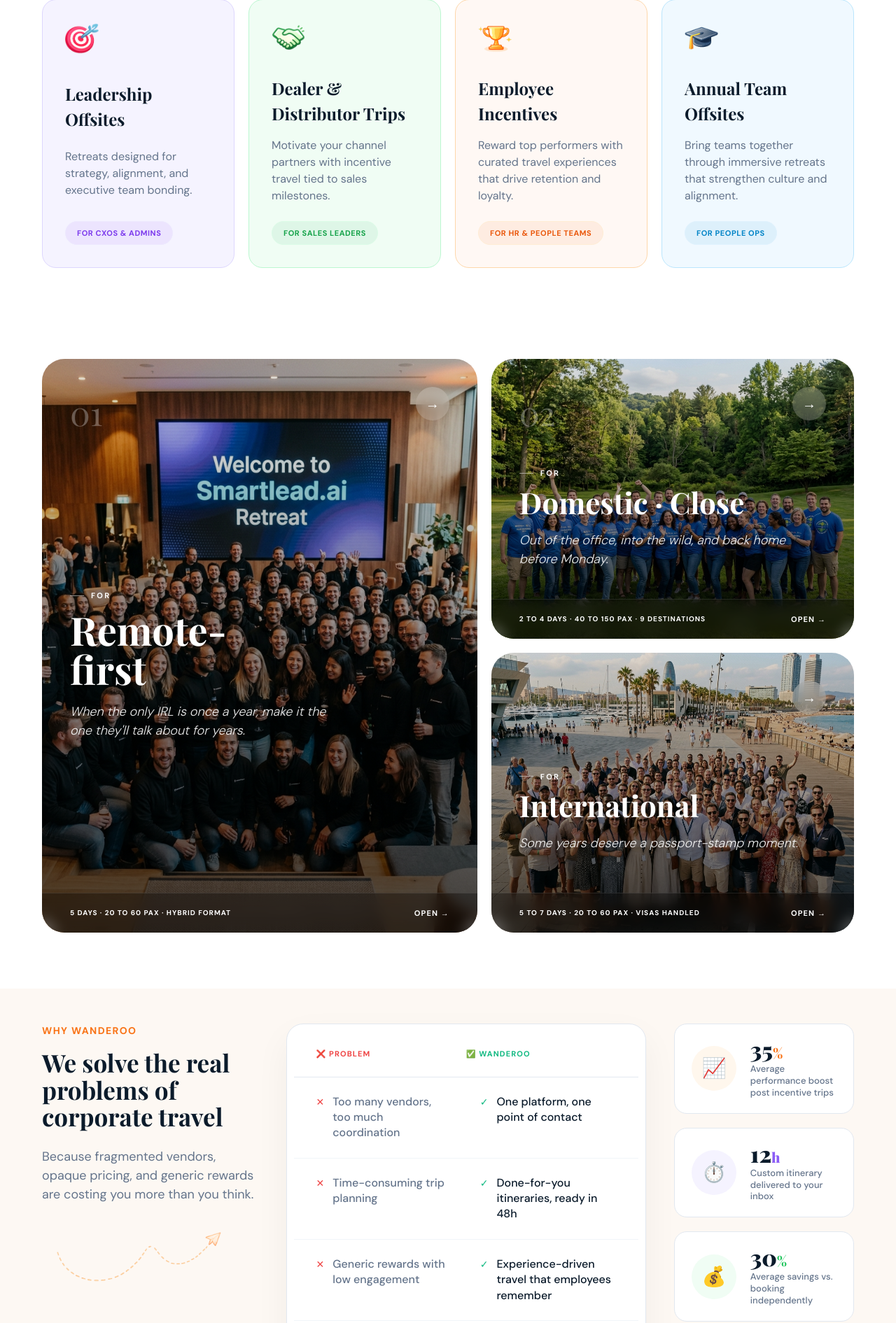
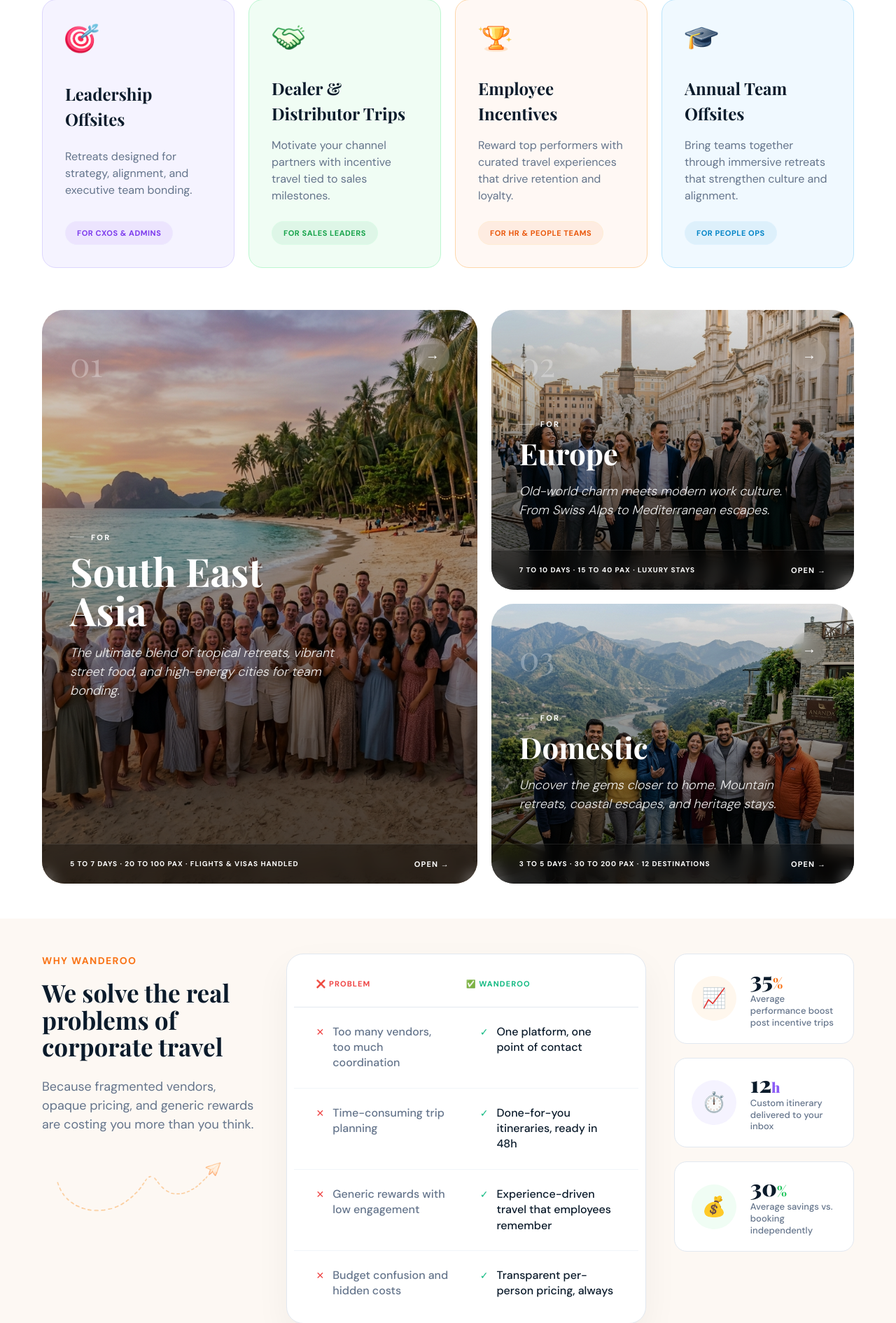
Before and after one commit to Sachinsagarmishra/wanderoo2.0, a PHP site: page / in a window 1280 px wide. Shown: the part 905-2796 px from the top of the page at 70% size. Run offline with PHP 8.4, Linux system fonts and the light colour scheme.

Commit message:
Update Category Grid to South East Asia, Europe, and Domestic with realistic team retreat images and relevant content

```diff
--- a/assets/css/style.css
+++ b/assets/css/style.css
@@ -1260,7 +1260,7 @@ p {
 
 /* ── CATEGORY GRID ── */
 .category-section {
-    padding: 80px 60px;
+    padding: 10px 60px 50px 60px;
     background: #FFFFFF;
 }
 
@@ -1300,11 +1300,13 @@ p {
 .cat-overlay {
     position: absolute;
     inset: 0;
-    background: linear-gradient(180deg, rgba(0,0,0,0.1) 0%, rgba(0,0,0,0.7) 100%);
+    background: linear-gradient(180deg, rgba(0, 0, 0, 0.1) 0%, rgba(0, 0, 0, 0.7) 100%);
     z-index: 1;
 }
 
-.cat-header-top, .cat-body, .cat-footer {
+.cat-header-top,
+.cat-body,
+.cat-footer {
     position: relative;
     z-index: 2;
 }
--- a/index.php
+++ b/index.php
@@ -112,8 +112,8 @@ include_once 'includes/header.php';
     <!-- WORKATION CATEGORIES GRID -->
     <section class="category-section" id="destinations">
         <div class="category-grid">
-            <!-- 01 REMOTE FIRST (Large Card) -->
-            <div class="cat-card cat-large" style="background-image: url('assets/img/cat-remote.png');">
+            <!-- 01 SOUTH EAST ASIA (Large Card) -->
+            <div class="cat-card cat-large" style="background-image: url('assets/img/cat-sea.png');">
                 <div class="cat-overlay"></div>
                 <div class="cat-header-top">
                     <div class="cat-index">01</div>
@@ -121,18 +121,18 @@ include_once 'includes/header.php';
                 </div>
                 <div class="cat-body">
                     <div class="cat-label">FOR</div>
-                    <h2 class="cat-title">Remote-<br>first</h2>
-                    <p class="cat-desc">When the only IRL is once a year, make it the one they'll talk about for years.</p>
+                    <h2 class="cat-title">South East<br>Asia</h2>
+                    <p class="cat-desc">The ultimate blend of tropical retreats, vibrant street food, and high-energy cities for team bonding.</p>
                 </div>
                 <div class="cat-footer">
-                    <div class="cat-meta">5 DAYS · 20 TO 60 PAX · HYBRID FORMAT</div>
+                    <div class="cat-meta">5 TO 7 DAYS · 20 TO 100 PAX · FLIGHTS & VISAS HANDLED</div>
                     <a href="#" class="cat-open">OPEN →</a>
                 </div>
             </div>
 
             <div class="cat-right-stack">
-                <!-- 02 DOMESTIC CLOSE (Small Card) -->
-                <div class="cat-card cat-small" style="background-image: url('assets/img/cat-domestic.png');">
+                <!-- 02 EUROPE (Small Card) -->
+                <div class="cat-card cat-small" style="background-image: url('assets/img/cat-europe.png');">
                     <div class="cat-overlay"></div>
                     <div class="cat-header-top">
                         <div class="cat-index">02</div>
@@ -140,17 +140,17 @@ include_once 'includes/header.php';
                     </div>
                     <div class="cat-body">
                         <div class="cat-label">FOR</div>
-                        <h2 class="cat-title">Domestic · Close</h2>
-                        <p class="cat-desc">Out of the office, into the wild, and back home before Monday.</p>
+                        <h2 class="cat-title">Europe</h2>
+                        <p class="cat-desc">Old-world charm meets modern work culture. From Swiss Alps to Mediterranean escapes.</p>
                     </div>
                     <div class="cat-footer">
-                        <div class="cat-meta">2 TO 4 DAYS · 40 TO 150 PAX · 9 DESTINATIONS</div>
+                        <div class="cat-meta">7 TO 10 DAYS · 15 TO 40 PAX · LUXURY STAYS</div>
                         <a href="#" class="cat-open">OPEN →</a>
                     </div>
                 </div>
 
-                <!-- 03 INTERNATIONAL (Small Card) -->
-                <div class="cat-card cat-small" style="background-image: url('assets/img/cat-international.png');">
+                <!-- 03 DOMESTIC (Small Card) -->
+                <div class="cat-card cat-small" style="background-image: url('assets/img/cat-domestic.png');">
                     <div class="cat-overlay"></div>
                     <div class="cat-header-top">
                         <div class="cat-index">03</div>
@@ -158,11 +158,11 @@ include_once 'includes/header.php';
                     </div>
                     <div class="cat-body">
                         <div class="cat-label">FOR</div>
-                        <h2 class="cat-title">International</h2>
-                        <p class="cat-desc">Some years deserve a passport-stamp moment.</p>
+                        <h2 class="cat-title">Domestic</h2>
+                        <p class="cat-desc">Uncover the gems closer to home. Mountain retreats, coastal escapes, and heritage stays.</p>
                     </div>
                     <div class="cat-footer">
-                        <div class="cat-meta">5 TO 7 DAYS · 20 TO 60 PAX · VISAS HANDLED</div>
+                        <div class="cat-meta">3 TO 5 DAYS · 30 TO 200 PAX · 12 DESTINATIONS</div>
                         <a href="#" class="cat-open">OPEN →</a>
                     </div>
                 </div>
```
Also changed, not shown: assets/img/cat-domestic.png, assets/img/cat-europe.png (added), assets/img/cat-sea.png (added).
